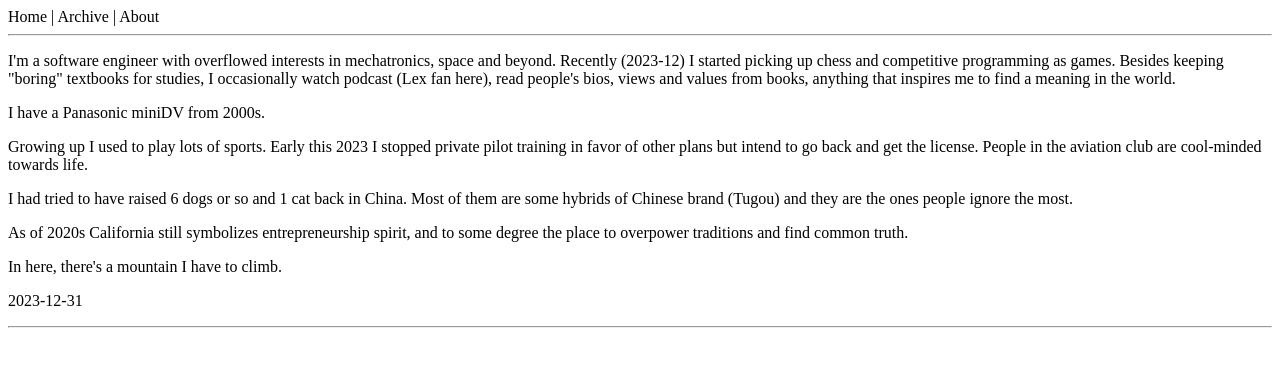
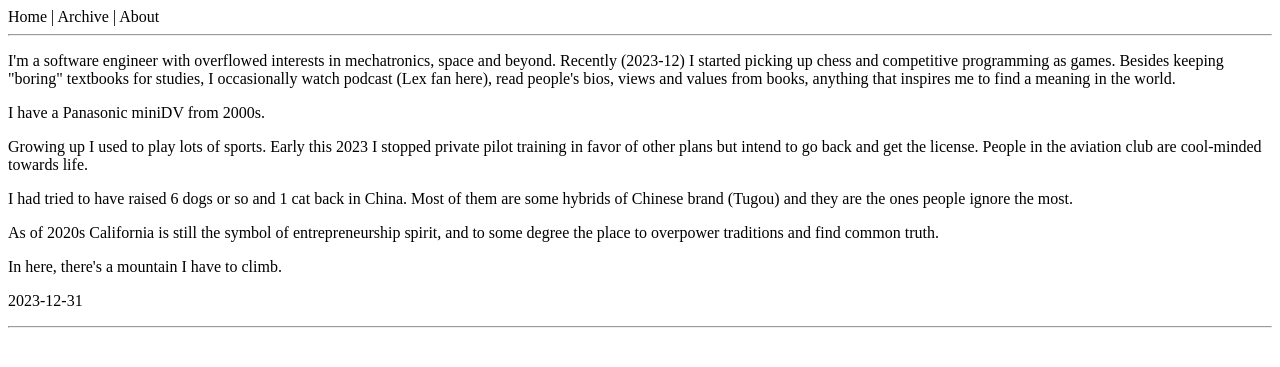
Before and after one commit to hzhaoc/hzhaoc.github.io, a Jekyll site: the page built from about/index.html, in a window 1280 px wide. Shown: the top 367 px of the page. Built offline with Jekyll 4.4.1, drawn with Linux system fonts in a browser that asks for light colours.

Commit message:
edit about

```diff
--- a/about/index.html
+++ b/about/index.html
@@ -19,7 +19,7 @@ layout: default
         Most of them are some hybrids of Chinese brand (Tugou) and they are the ones people ignore the most.
     </p>
     <p>
-        As of 2020s California still symbolizes entrepreneurship spirit, and to some degree the place to overpower traditions and find common truth.
+        As of 2020s California is still the symbol of entrepreneurship spirit, and to some degree the place to overpower traditions and find common truth.
     </p>
     <p>
         In here, there's a mountain I have to climb.
```
